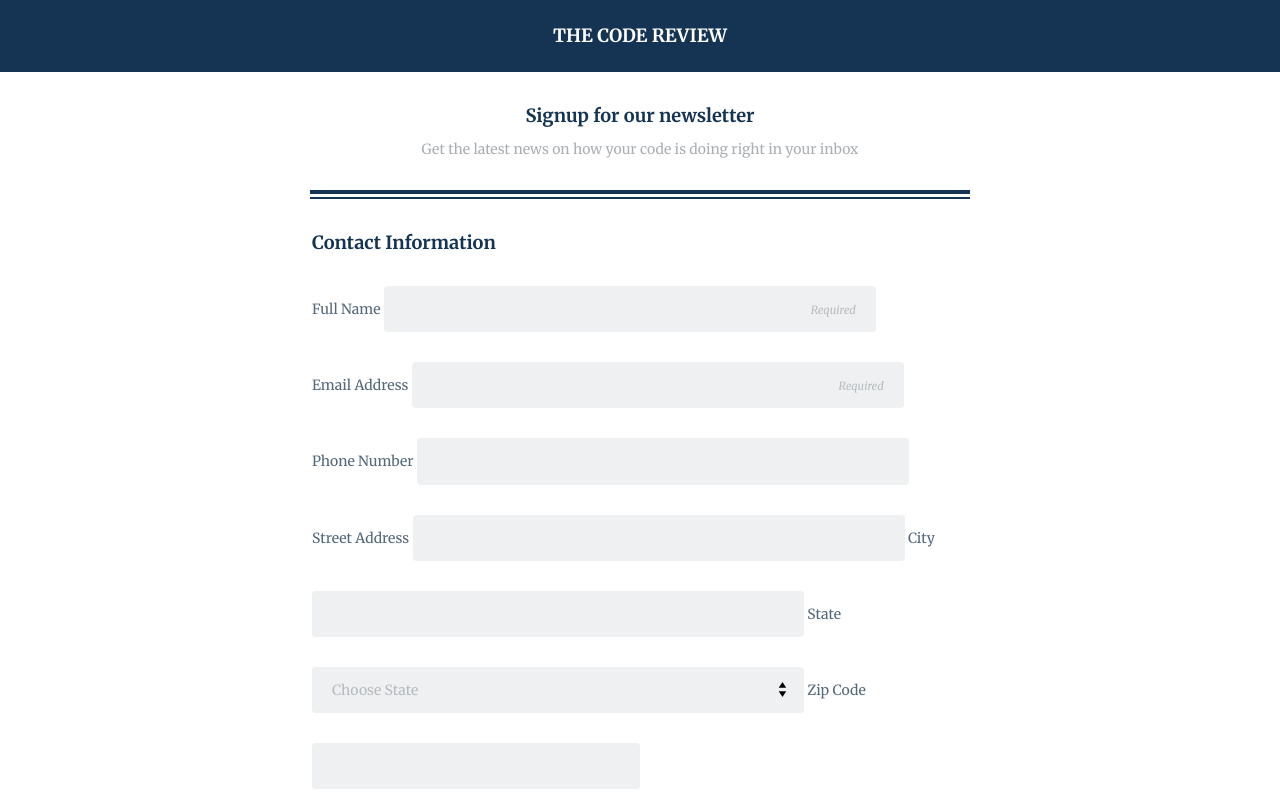
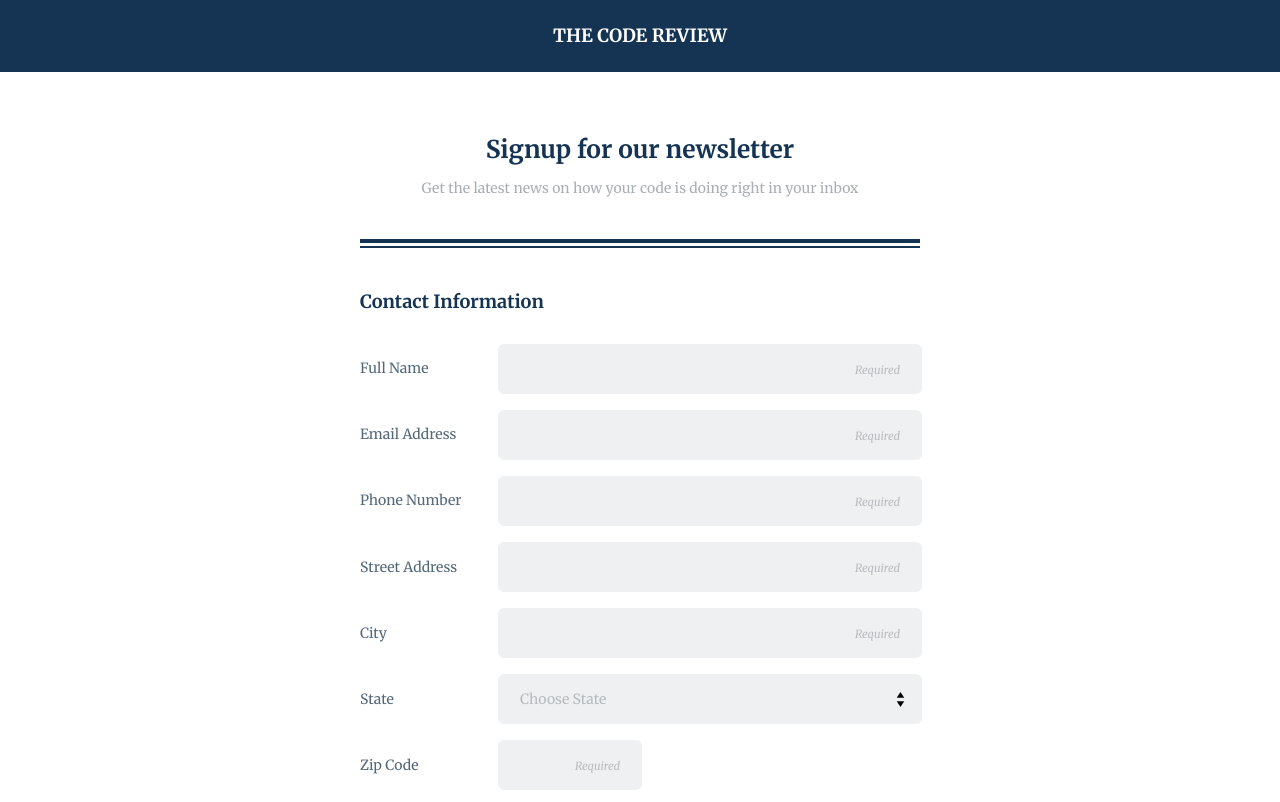
Before and after one commit to mdcrowson/online-registration-form, a plain HTML site: page index.html in a window 1280 px wide. Shown: the top 802 px of the page. Drawn offline with Linux system fonts and the light colour scheme.

Commit message:
Finished Media Queries
Completed tablet/desktop formatting and added exceeds expectations extras.

```diff
--- a/css/style.css
+++ b/css/style.css
@@ -20,9 +20,8 @@ main {
 }
 
 .wrapper {
-    max-width: 700px;
+    max-width: 600px;
     margin: 0 auto;
-    margin-bottom: 200px;
 }
 
 
@@ -59,10 +58,6 @@ p {
 }
 
 
-footer p {
-    font-style: italic;
-}
-
 /* ---------- Form Styles ---------- */
 
 label {
@@ -88,13 +83,14 @@ textarea {
     background: #eff0f1;
     border: none;
     width: 100%;
+    outline: 2px solid #eff0f1;
+    transition: outline 1s;
+
 }
 
 input[type="checkbox"],
 input[type="radio"] {
     margin: 10px 10px 10px 0;
-    /* width: 25px;
-    height: 25px; */
 }
 
 textarea {
@@ -117,6 +113,7 @@ input:not([type='checkbox'],[type='radio']):focus,
 select:focus,
 textarea:focus {
     outline: 2px solid #55687a;
+
 }
 
 
@@ -173,16 +170,48 @@ hr:first-child {
     margin: 30px 0 3px 0;
 }
 
+footer {
+    background: #153453;
+    font-style: italic;
+    padding: 20px 0 200px 0;
+
+}
+
 /* ---------- Media Queries ---------- */
 
 @media (min-width: 768px) {
-    label {
+    input:not([type='checkbox'],[type='radio']),
+    select {
+        width: 75%;
+        margin: 10px 0;
+    }
+
+    .flex {
+        display: flex;
+        align-items: center;
+    }
+
+    .flex label {
+        width: 25%;
         display: inline-block;
     }
 
-    input:not([type='checkbox'],[type='radio']),
-    select,
-    textarea {
-        width: 75%;
+    #zip {
+        width: 25%;
     }
+
+    h2 {
+        font-size: 1.75rem;
+    }
+
+    .signup,
+    fieldset {
+        margin: 40px 0;
+    }
+
+    header {
+        margin-bottom: 60px;
+    }
+
+
 }
--- a/index.html
+++ b/index.html
@@ -20,7 +20,7 @@
 
         <div class="wrapper">
         <main>
-            <div>
+            <div class="signup">
                 <h2>Signup for our newsletter</h2>
                 <p>Get the latest news on how your code is doing right in your inbox</p>
             </div>
@@ -32,21 +32,32 @@
                 <fieldset>
                     <legend>Contact Information</legend>
 
+                    <div class="flex">
                         <label for="name">Full Name</label>
                         <input type="text" id="name" name="user_name" placeholder="Required" required>
+                    </div>
 
+                    <div class="flex">
                         <label for="mail">Email Address</label>
                         <input type="email" id="mail" name="user_email" placeholder="Required" required>
+                    </div>
 
+                    <div class="flex">
                         <label for="phone">Phone Number</label>
-                    <input type="telephone" id="phone" name="user_phone">
+                        <input type="tel" id="phone" name="user_phone" placeholder="Required" required>
+                    </div>
 
+                    <div class="flex">
                         <label for="address">Street Address</label>
-                    <input type="text" id="address" name="user_address">
+                        <input type="text" id="address" name="user_address" placeholder="Required" required>
+                    </div>
 
+                    <div class="flex">
                         <label for="city">City</label>
-                    <input type="text" id="city" name="user_city">
+                        <input type="text" id="city" name="user_city" placeholder="Required" required>
+                    </div>
 
+                    <div class="flex">
                         <label for="state">State</label>
                         <select id="state" name="user_state" required>
                             <option value="" disabled selected hidden>Choose State</option>
@@ -103,9 +114,12 @@
                             <option value="WI">Wisconsin</option>
                             <option value="WY">Wyoming</option>
                         </select>
+                </div>
 
-                    <label>Zip Code</label>
-                    <input type="text" id="zip" name="user_zip">
+                <div class="flex">
+                    <label for="zip">Zip Code</label>
+                    <input type="text" id="zip" name="user_zip" placeholder="Required" required>
+                </div>
 
                 </fieldset>
                 <hr>
@@ -130,11 +144,13 @@
             </form>
         </main>
 
+    </div>
+
     <footer>
         <p>Copyright The Code Review</p>
     </footer>
 
-</div>
+
 
 </body>
 </html>
```
Lines whose indentation alone changed are shown as unchanged.
